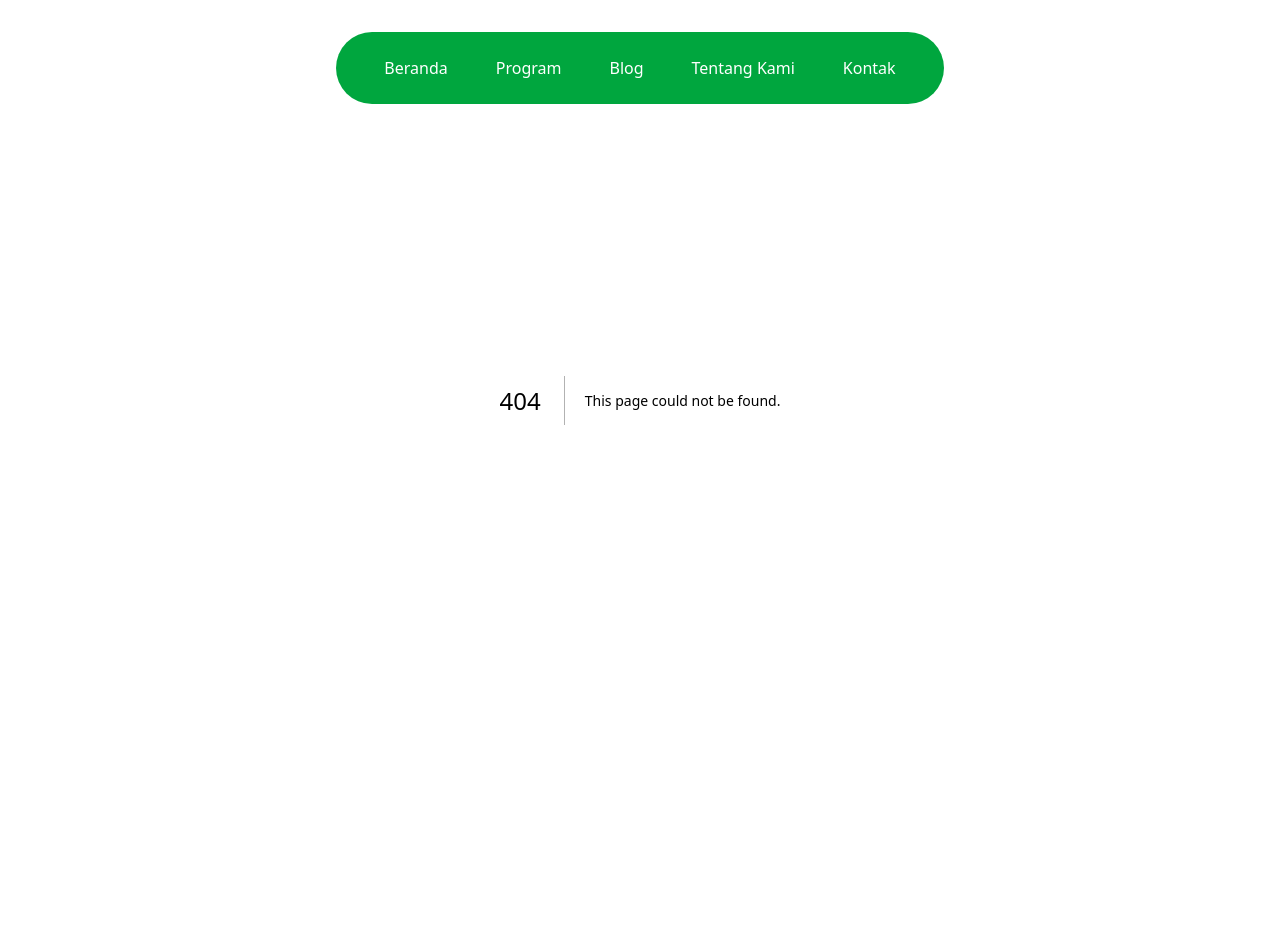
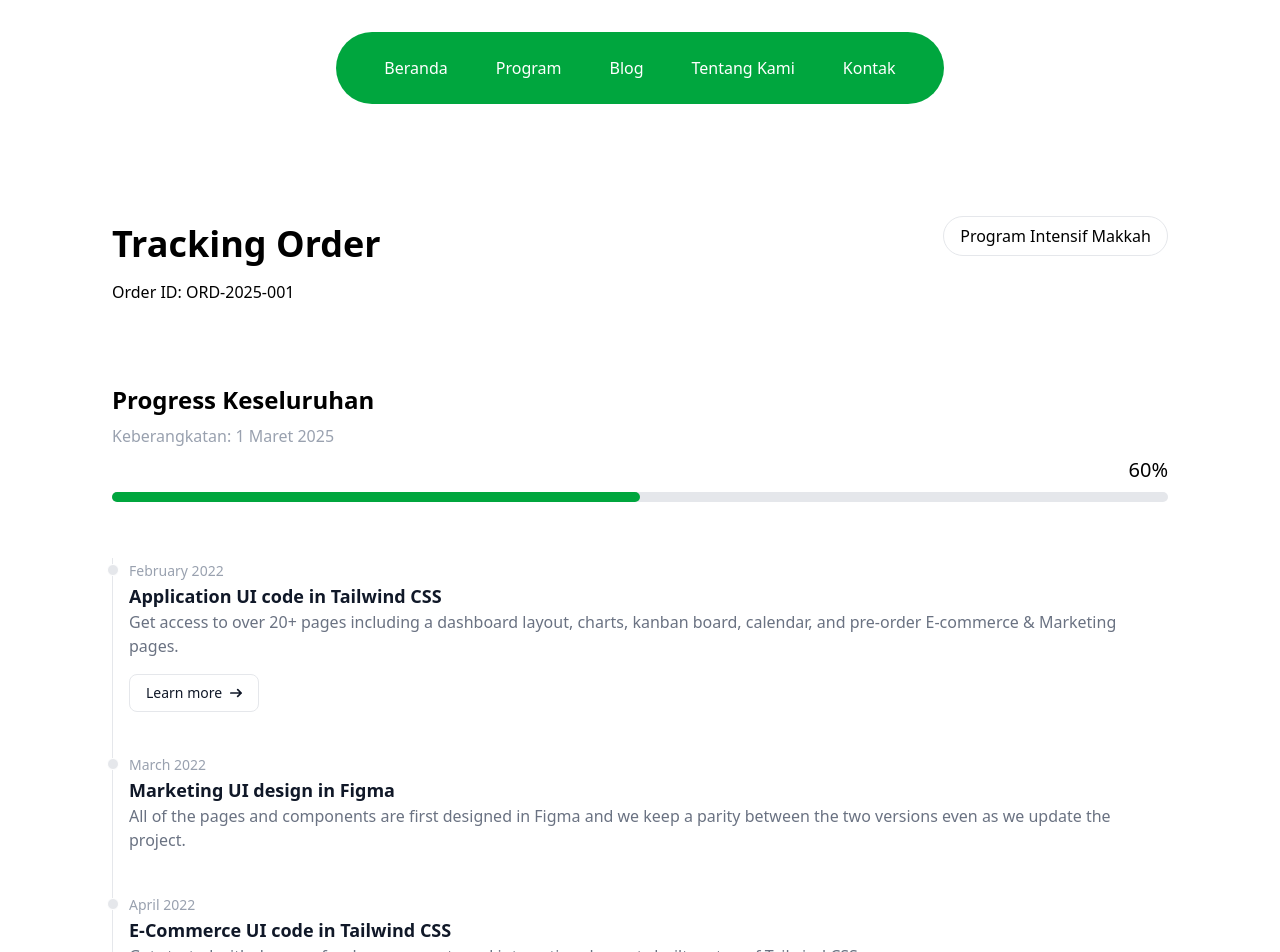
Before and after one commit to fikrimsanad/cozy-journey, a Next.js app: page /tracking in a window 1280 px wide. Before the commit this address had no page. Shown: the top 952 px of the page. Before the commit the page ends 800 px from the top, so only its background shows below. Built offline with nearby package versions, Linux system fonts and the light colour scheme.

Commit message:
add page tracking

```diff
--- /dev/null
+++ b/app/tracking/page.tsx
@@ -0,0 +1,100 @@
+import React from "react";
+
+function tracking() {
+  return (
+    <div className="mt-56 px-28">
+      <div className="flex justify-between">
+        <div>
+          <div className="space-y-4">
+            <h1 className="text-4xl font-bold">Tracking Order</h1>
+            <p>Order ID: ORD-2025-001</p>
+          </div>
+        </div>
+        <div>
+          <span className="border border-gray-200 rounded-full px-4 py-2">
+            Program Intensif Makkah
+          </span>
+        </div>
+      </div>
+
+      <div className="space-y-2 mt-20">
+        <h1 className="text-2xl font-bold">Progress Keseluruhan</h1>
+        <p className="font-light text-gray-400">Keberangkatan: 1 Maret 2025</p>
+        <div className="text-right">
+          <p className="text-xl">60%</p>
+        </div>
+        <div className="w-full bg-gray-200 rounded-full h-2.5 dark:bg-gray-300">
+          <div className="bg-green-600 h-2.5 rounded-full w-2/4"></div>
+        </div>
+      </div>
+      <div className="py-14">
+        <ol className="relative border-s border-gray-200 dark:border-gray-700">
+          <li className="mb-10 ms-4">
+            <div className="absolute w-3 h-3 bg-gray-200 rounded-full mt-1.5 -start-1.5 border border-white dark:border-gray-900 dark:bg-gray-700"></div>
+            <time className="mb-1 text-sm font-normal leading-none text-gray-400 dark:text-gray-500">
+              February 2022
+            </time>
+            <h3 className="text-lg font-semibold text-gray-900 dark:text-white">
+              Application UI code in Tailwind CSS
+            </h3>
+            <p className="mb-4 text-base font-normal text-gray-500 dark:text-gray-400">
+              Get access to over 20+ pages including a dashboard layout, charts,
+              kanban board, calendar, and pre-order E-commerce & Marketing
+              pages.
+            </p>
+            <a
+              href="#"
+              className="inline-flex items-center px-4 py-2 text-sm font-medium text-gray-900 bg-white border border-gray-200 rounded-lg hover:bg-gray-100 hover:text-blue-700 focus:z-10 focus:ring-4 focus:outline-none focus:ring-gray-100 focus:text-blue-700 dark:bg-gray-800 dark:text-gray-400 dark:border-gray-600 dark:hover:text-white dark:hover:bg-gray-700 dark:focus:ring-gray-700"
+            >
+              Learn more{" "}
+              <svg
+                className="w-3 h-3 ms-2 rtl:rotate-180"
+                aria-hidden="true"
+                xmlns="http://www.w3.org/2000/svg"
+                fill="none"
+                viewBox="0 0 14 10"
+              >
+                <path
+                  stroke="currentColor"
+                  stroke-linecap="round"
+                  stroke-linejoin="round"
+                  stroke-width="2"
+                  d="M1 5h12m0 0L9 1m4 4L9 9"
+                />
+              </svg>
+            </a>
+          </li>
+          <li className="mb-10 ms-4">
+            <div className="absolute w-3 h-3 bg-gray-200 rounded-full mt-1.5 -start-1.5 border border-white dark:border-gray-900 dark:bg-gray-700"></div>
+            <time className="mb-1 text-sm font-normal leading-none text-gray-400 dark:text-gray-500">
+              March 2022
+            </time>
+            <h3 className="text-lg font-semibold text-gray-900 dark:text-white">
+              Marketing UI design in Figma
+            </h3>
+            <p className="text-base font-normal text-gray-500 dark:text-gray-400">
+              All of the pages and components are first designed in Figma and we
+              keep a parity between the two versions even as we update the
+              project.
+            </p>
+          </li>
+          <li className="ms-4">
+            <div className="absolute w-3 h-3 bg-gray-200 rounded-full mt-1.5 -start-1.5 border border-white dark:border-gray-900 dark:bg-gray-700"></div>
+            <time className="mb-1 text-sm font-normal leading-none text-gray-400 dark:text-gray-500">
+              April 2022
+            </time>
+            <h3 className="text-lg font-semibold text-gray-900 dark:text-white">
+              E-Commerce UI code in Tailwind CSS
+            </h3>
+            <p className="text-base font-normal text-gray-500 dark:text-gray-400">
+              Get started with dozens of web components and interactive elements
+              built on top of Tailwind CSS.
+            </p>
+          </li>
+        </ol>
+      </div>
+    </div>
+  );
+}
+
+export default tracking;
```
